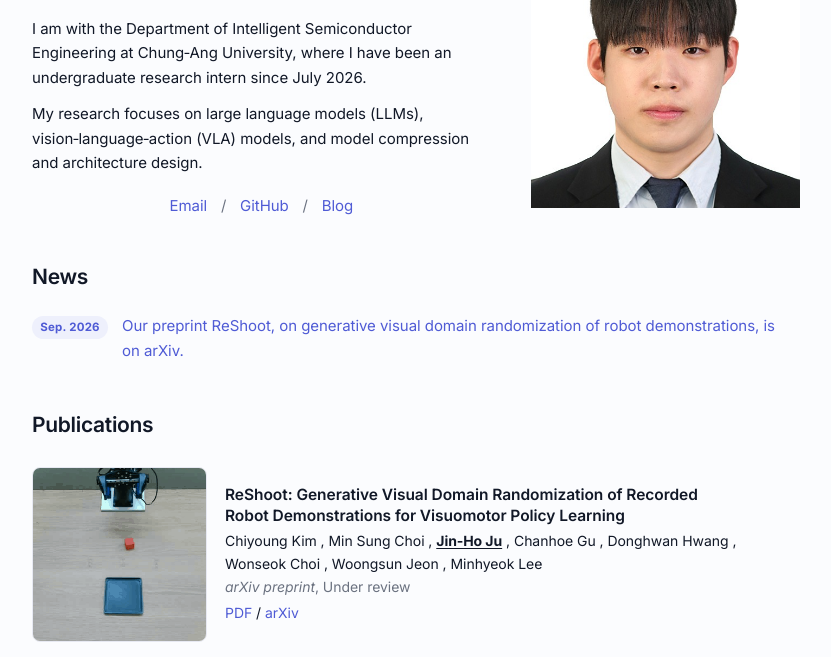
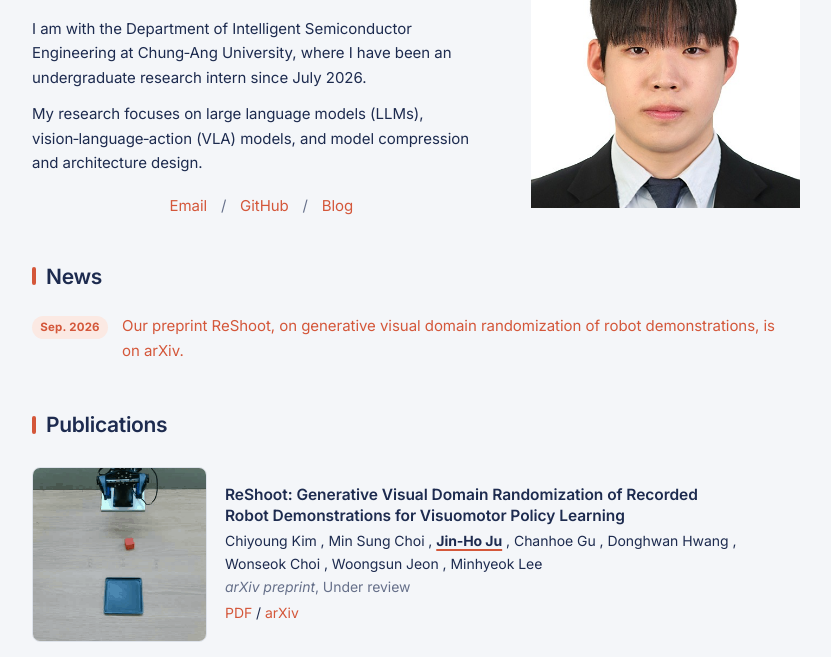
Before and after one commit to Wlsghdh/Wlsghdh.github.io, an Astro site: page / in a window 1280 px wide. Shown: the part 112-769 px from the top of the page, without its empty margins (224-1055 px from the left). Built offline with nearby package versions, Linux system fonts and the light colour scheme; Astro itself is replaced by a stand-in of ours; a web font is replaced by a local one.

Commit message:
design: 네이비·코랄·옅은 회청 3색 팔레트로 변경 (구조 유지)
Co-Authored-By: Claude Opus 5.5 <noreply@anthropic.com>

```diff
--- a/CLAUDE.md
+++ b/CLAUDE.md
@@ -64,11 +64,11 @@
 ## 디자인 원칙 (2026-11-10 확정 — 바꾸지 말 것)
 
 - CVPR 논문처럼 아주 단순하게 만든다. 얇은 1px 선, 정갈한 활자, 여백과 활자 크기로만 위계를 만든다. 참고 대상: seokju-cho.github.io, yejich.github.io, 연세대 전해곤 교수 연구실 석사생 사이트.
-- **거의 흰 배경(`#fbfcfe`) + 옅은 회보라 선(`#e7e9f2`) + 인디고 포인트(`--accent: #4f5bd5`) 하나** (2026-11-20 사용자 지시로 청록에서 교체. 그전엔 베이지·파랑 → 흰·청록). 생성 GIF도 같은 포인트 색을 쓴다. 다크모드와 테마 토글은 넣지 않는다.
+- **3색만 쓴다** (2026-11-23 사용자 지시, 그전엔 베이지·파랑 → 흰·청록 → 흰·인디고): 옅은 회청 배경 `#f4f6f9` + 네이비 `#1d2b4f`(글자·제목·키워드 배지) + 코랄 `--accent: #d4573a`(링크, News 날짜 배지, 섹션 제목 앞 짧은 막대, 내 이름 밑줄). 생성 GIF도 이 색을 쓴다. 검정 배경, 다크모드, 테마 토글은 넣지 않는다.
 - **구조는 jiiiisoo.github.io(Jon Barron 템플릿 계열)를 따른다** (2026-11-17, chaemin-hwang 스타일을 대체):
   - 상단 메뉴 바 없음. 본문 폭 800px.
   - 헤더: 왼쪽 63%에 가운데 정렬 영문 이름만(Inter 600 34px, 한글 이름은 넣지 않는다) + 소속 줄 "Intelligent Semiconductor Engineering · Chung-Ang University" + 소개 문단 + "Email / GitHub / Blog" 텍스트 링크. 오른쪽 37%에 정사각 사진(테두리 없음). 키워드 pill, 태그라인은 넣지 않는다.
-  - 섹션 제목: 22px 보통 굵기, 밑줄·구분선 없음.
+  - 섹션 제목: 21px 600, 앞에 4×18px 코랄 막대. 밑줄·구분선 없음.
   - News: 날짜 pill 배지(포인트 색) + 한 줄, 항목 사이 얇은 선.
   - 논문과 프로젝트: 왼쪽 175px 썸네일(contain), 제목 굵게, 저자(내 이름 굵게+밑줄), 학회 이탤릭, 링크는 "PDF / arXiv / Code" 텍스트. 마우스를 올리면 행 배경이 살짝 어두워진다. 논문 TL;DR 요약은 2026-11-23 사용자 요청으로 화면에서 뺐다(`summary` 데이터는 남아 있다).
   - Experience는 왼쪽에 가로로 긴 네모 로고(132×56), Education은 동그라미 로고(64px). profile.json 항목의 `logo` 필드에 `/assets/logos/...` 경로를 적는다. 로고는 Wikimedia Commons(학교)와 aimmo.co.kr(AIMMO)에서 받았다.
@@ -84,7 +84,7 @@
 - 단일 중앙 컬럼, 본문 폭 800px, 사이드바 없음.
 - 폰트는 Inter(Google Fonts), 한글은 Pretendard로 대체된다. 본문 15px, 행간 1.65.
 - 줄바꿈: 문단은 `text-wrap: pretty`, 제목은 `balance`. 단어 안 하이픈(Jin-Ho, Chung-Ang)은 `src/lib/text.ts`의 `nb()`로 줄이 안 바뀌게 한다.
-- 색: 본문 `#111827`, 보조 `#6b7280`, 링크 액센트 1개, 선 `#e7e9f2`.
+- 색: 본문 `#1d2b4f`, 보조 `#66708a`, 포인트 코랄 1개, 선 `#dde2ea`.
 - 그라데이션, 그림자, 카드 테두리, 둥근 큰 박스는 쓰지 않는다.
 - 모바일 380px에서 가로 스크롤이 생기면 안 된다.
 - 섹션 순서: Header → News → Publications → Experience → Education → Honors & Awards(+Certificates)
--- a/src/components/DatedList.astro
+++ b/src/components/DatedList.astro
@@ -102,8 +102,8 @@ const ext = { target: '_blank', rel: 'noopener noreferrer' };
     margin-top: 0.35rem;
     padding: 0.05rem 0.55rem;
     border-radius: 999px;
-    background: var(--accent-soft);
-    color: var(--accent);
+    background: var(--ink-soft);
+    color: var(--text);
     font-size: var(--fs-tiny);
     font-weight: 500;
   }
--- a/src/components/Header.astro
+++ b/src/components/Header.astro
@@ -78,7 +78,7 @@ const links = [
     white-space: nowrap;
   }
   .dot {
-    color: #b6c2cf;
+    color: var(--accent);
   }
   .bio {
     margin-top: 1.25rem;
--- a/src/components/Publications.astro
+++ b/src/components/Publications.astro
@@ -69,7 +69,9 @@ const linksOf = (p: Publication) => [...(p.pdf ? [{ label: 'PDF', url: p.pdf }]
   .me {
     font-weight: 700;
     text-decoration: underline;
-    text-underline-offset: 2px;
+    text-decoration-color: var(--accent);
+    text-decoration-thickness: 2px;
+    text-underline-offset: 3px;
   }
   .note {
     margin-top: 1rem;
--- a/src/styles/global.css
+++ b/src/styles/global.css
@@ -83,6 +83,18 @@ a:hover {
   letter-spacing: -0.015em;
   line-height: 1.3;
   margin-bottom: 1rem;
+  display: flex;
+  align-items: center;
+  gap: 10px;
+}
+/* 섹션 제목 앞 짧은 코랄 막대 */
+.section-title::before {
+  content: '';
+  width: 4px;
+  height: 18px;
+  border-radius: 2px;
+  background: var(--accent);
+  flex: none;
 }
 @media (max-width: 640px) {
   .section {
@@ -164,7 +176,7 @@ a:hover {
 }
 .tldr {
   font-size: 13.5px;
-  color: #475569;
+  color: var(--text-muted);
   line-height: 1.5;
   margin: 5px 0 2px;
 }
--- a/src/styles/tokens.css
+++ b/src/styles/tokens.css
@@ -1,21 +1,27 @@
 /* ============================================
-   디자인 토큰 — 거의 흰 배경 + 옅은 회보라 선 + 인디고 포인트 하나 (다크모드 없음)
+   디자인 토큰 — 3색만 쓴다 (2026-11-23)
+   1) 네이비 #1d2b4f : 본문·제목 글자, 키워드 배지
+   2) 코랄   #d4573a : 링크, News 날짜 배지, 섹션 제목 앞 막대, 내 이름 밑줄
+   3) 옅은 회청 배경 #f4f6f9
+   (썸네일·로고 칸의 흰색, 보조 글자 회색은 위 색의 명도 변형으로 본다. 다크모드 없음)
    구조 참고: jiiiisoo.github.io (Jon Barron 템플릿 계열)
    ============================================ */
 :root {
   color-scheme: light;
 
-  --bg: #fbfcfe;
-  --bar-bg: rgba(251, 252, 254, 0.92);
-  --text: #111827;
-  --text-muted: #6b7280;
-  /* 포인트 색은 이것 하나. 링크, News 날짜 배지, TL;DR 라벨에 쓴다 */
-  --accent: #4f5bd5;
-  --accent-soft: #eef0fc;
-  --line: #e7e9f2;
-  --hover-bg: #f3f4fb;
-  --cell-empty: #edf1f5;
-  --thumb-bg: #f8fafc;
+  --bg: #f4f6f9;
+  --bar-bg: rgba(244, 246, 249, 0.92);
+  --text: #1d2b4f;
+  --text-muted: #66708a;
+  /* 포인트 색 */
+  --accent: #d4573a;
+  --accent-soft: #fbe9e3;
+  /* 네이비 옅은 버전 — 키워드 배지, 마우스 올림 배경 */
+  --ink-soft: #e4e8f0;
+  --line: #dde2ea;
+  --hover-bg: #eaedf3;
+  --cell-empty: #e6eaf0;
+  --thumb-bg: #ffffff;
 
   --cat-reading: #4f7cac;
   --cat-coding: #3f8f7f;
```
Also changed, not shown: public/assets/publications/P2.gif, public/assets/publications/P3.gif.
